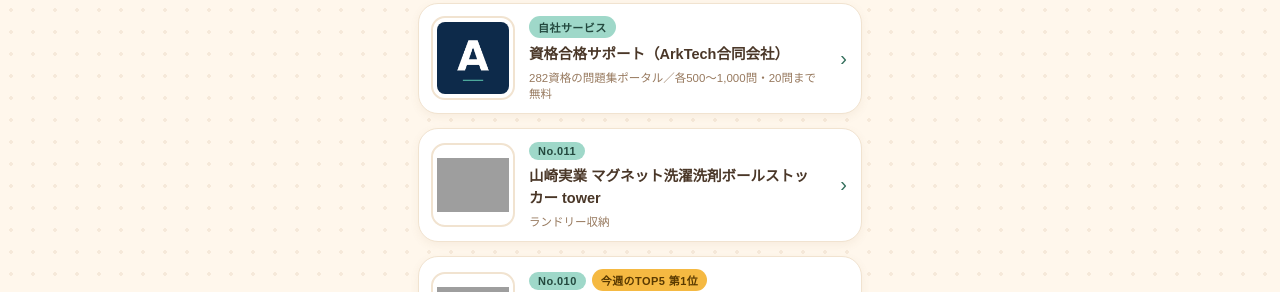
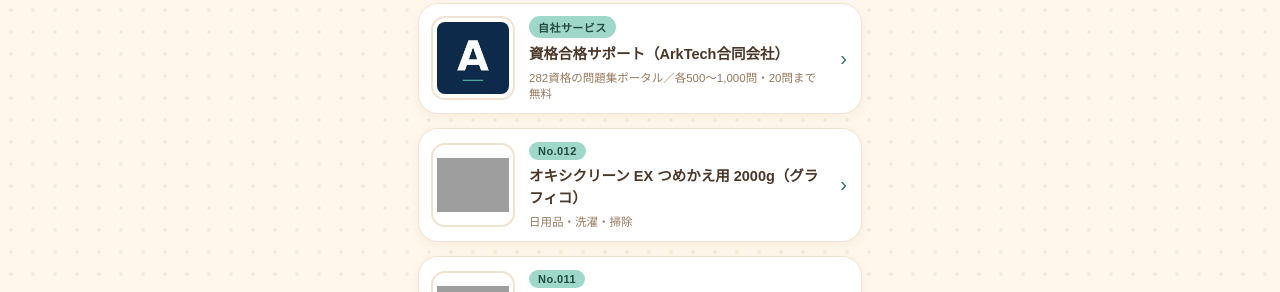
Before and after one commit to takayuki0621ota-spec/arktech-site, a plain HTML site: page links.html in a window 1280 px wide. Shown: the part 793-1085 px from the top of the page. Drawn offline with Linux system fonts and the light colour scheme; grey boxes are pictures that could not be loaded.

Commit message:
Update links.html

```diff
--- a/links.html
+++ b/links.html
@@ -97,6 +97,11 @@
       <span class="meta"><span class="no">自社サービス</span><span class="name">資格合格サポート（ArkTech合同会社）</span><span class="cat">282資格の問題集ポータル／各500〜1,000問・20問まで無料</span></span>
       <span class="arrow">›</span>
     </a>
+    <a class="card" href="https://www.amazon.co.jp/dp/B08CGZPBDD?tag=arktechllc-22" target="_blank" rel="nofollow sponsored noopener">
+      <img class="thumb" src="https://m.media-amazon.com/images/I/71hE4DnnwdL._AC_SL300_.jpg" alt="" loading="lazy">
+      <span class="meta"><span class="no">No.012</span><span class="name">オキシクリーン EX つめかえ用 2000g（グラフィコ）</span><span class="cat">日用品・洗濯・掃除</span></span>
+      <span class="arrow">›</span>
+    </a>
     <a class="card" href="https://www.amazon.co.jp/dp/B07N6J5TNZ?&linkCode=ll2&tag=arktechllc-22&linkId=7406be139b02a5d229c991551e313ade&ref_=as_li_ss_tl" target="_blank" rel="nofollow sponsored noopener">
       <img class="thumb" src="https://m.media-amazon.com/images/I/61Pf1WViAsL._AC_SL300_.jpg" alt="" loading="lazy">
       <span class="meta"><span class="no">No.011</span><span class="name">山崎実業 マグネット洗濯洗剤ボールストッカー tower</span><span class="cat">ランドリー収納</span></span>
```
